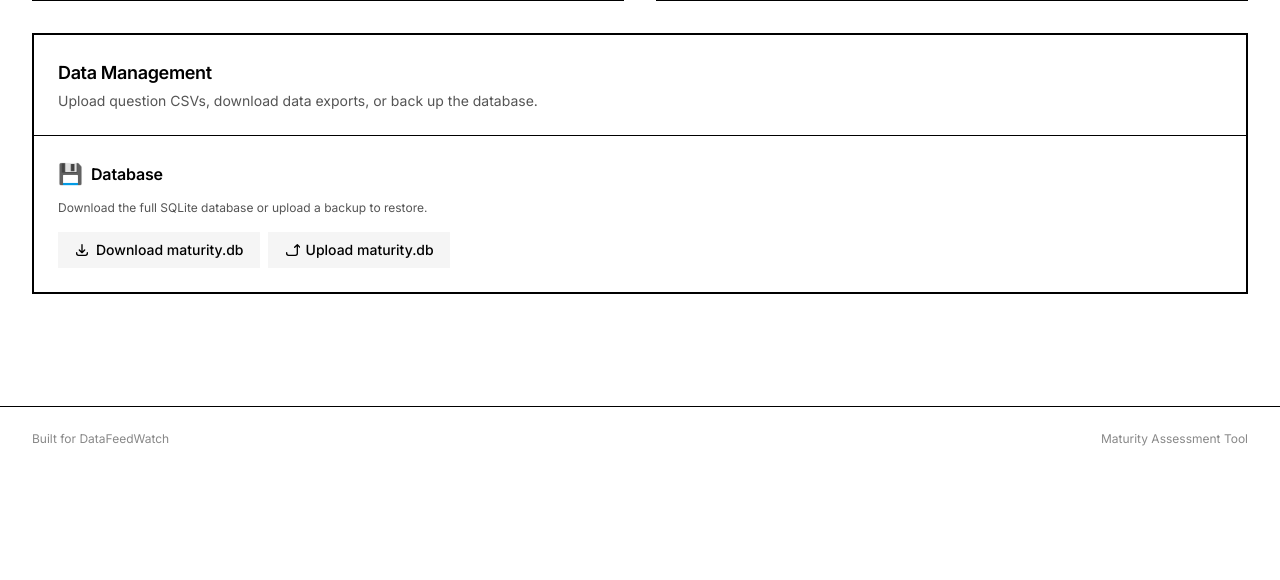
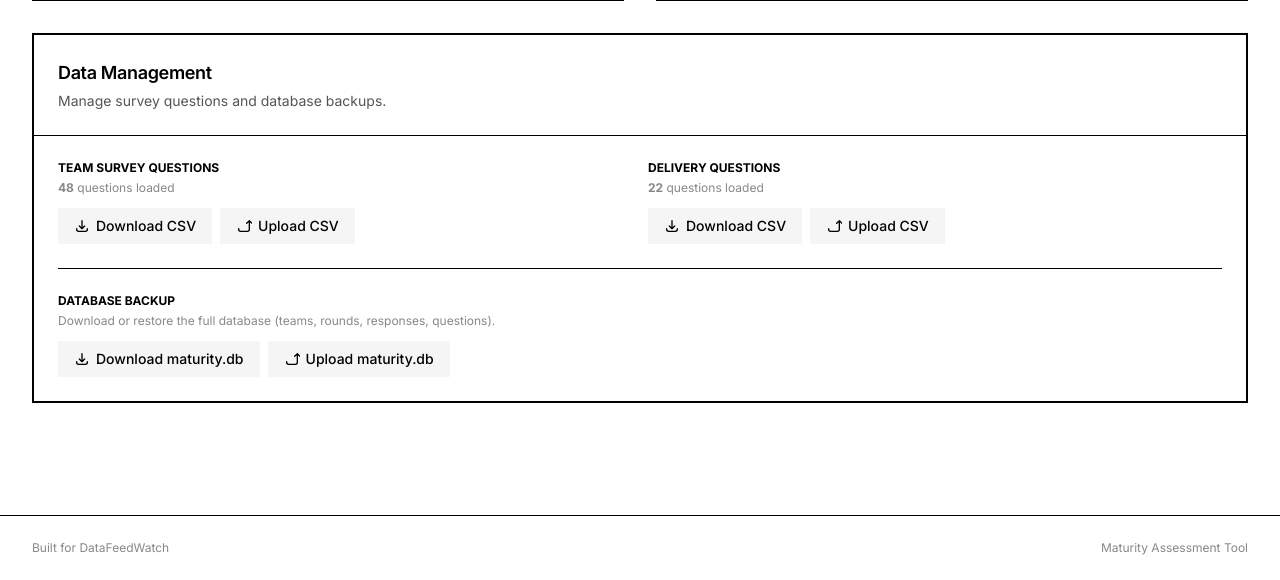
Before and after one commit to MajowyLas/team-maturity, a FastAPI app: page /admin in a window 1280 px wide. Shown: the part 751-1331 px from the top of the page. Before the commit the page ends 1197 px from the top, so only its background shows below. Run offline with FastAPI, Linux system fonts and the light colour scheme; data that the repository does not hold is empty; some libraries are stand-ins or nearby versions.

Commit message:
Restore question CSV upload alongside database backup in Data Management
Keep both options:
- Survey Questions: Download/Upload CSV per type (Team + Delivery)
  for easy question editing without touching the database
- Database Backup: Download/Upload full .db for complete restore
Compact 2-column layout for questions, separator before DB section.

Co-Authored-By: Claude Opus 4.6 <noreply@anthropic.com>

```diff
--- a/app/templates/admin.html
+++ b/app/templates/admin.html
@@ -198,14 +198,57 @@
 <div class="bg-hub-card border-2 border-hub-border mb-8">
     <div class="p-6 border-b border-hub-border">
         <h2 class="text-lg font-semibold text-hub-text">Data Management</h2>
-        <p class="text-sm text-hub-muted mt-1">Upload question CSVs, download data exports, or back up the database.</p>
+        <p class="text-sm text-hub-muted mt-1">Manage survey questions and database backups.</p>
     </div>
-    <div class="p-6">
-        <div class="flex items-center gap-2 mb-3">
-            <span class="text-xl">💾</span>
-            <h3 class="font-semibold text-hub-text">Database</h3>
+    <div class="p-6 space-y-6">
+        <!-- Survey Questions -->
+        <div class="grid grid-cols-1 md:grid-cols-2 gap-4">
+            <div>
+                <p class="text-xs font-bold text-hub-text uppercase mb-1">Team Survey Questions</p>
+                <p class="text-xs text-hub-faint mb-3"><strong>{{ team_q_count }}</strong> questions loaded</p>
+                <div class="flex flex-wrap items-center gap-2">
+                    <a href="/admin/data/download-questions/team"
+                       class="inline-flex items-center gap-1.5 px-4 py-2 bg-hub-hover text-hub-text rounded-lg text-sm font-medium hover:bg-hub-border active:scale-[0.97] transition-all duration-200">
+                        <svg class="w-4 h-4" fill="none" stroke="currentColor" viewBox="0 0 24 24"><path stroke-linecap="round" stroke-linejoin="round" stroke-width="2" d="M4 16v1a3 3 0 003 3h10a3 3 0 003-3v-1m-4-4l-4 4m0 0l-4-4m4 4V4"/></svg>
+                        Download CSV
+                    </a>
+                    <form method="POST" action="/admin/data/upload-questions/team" enctype="multipart/form-data"
+                          class="inline-flex items-center gap-2">
+                        <label class="inline-flex items-center gap-1.5 px-4 py-2 bg-hub-hover text-hub-text rounded-lg text-sm font-medium hover:bg-hub-border active:scale-[0.97] transition-all duration-200 cursor-pointer">
+                            <svg class="w-4 h-4" fill="none" stroke="currentColor" viewBox="0 0 24 24"><path stroke-linecap="round" stroke-linejoin="round" stroke-width="2" d="M4 16v1a3 3 0 003 3h10a3 3 0 003-3v-1m4-8l-4-4m0 0L16 8m4-4v12"/></svg>
+                            Upload CSV
+                            <input type="file" name="file" accept=".csv" required class="hidden"
+                                   onchange="if(confirm('This will replace all team survey questions. Continue?')) this.form.submit();">
+                        </label>
+                    </form>
                 </div>
-        <p class="text-xs text-hub-muted mb-4">Download the full SQLite database or upload a backup to restore.</p>
+            </div>
+            <div>
+                <p class="text-xs font-bold text-hub-text uppercase mb-1">Delivery Questions</p>
+                <p class="text-xs text-hub-faint mb-3"><strong>{{ eng_q_count }}</strong> questions loaded</p>
+                <div class="flex flex-wrap items-center gap-2">
+                    <a href="/admin/data/download-questions/engineering"
+                       class="inline-flex items-center gap-1.5 px-4 py-2 bg-hub-hover text-hub-text rounded-lg text-sm font-medium hover:bg-hub-border active:scale-[0.97] transition-all duration-200">
+                        <svg class="w-4 h-4" fill="none" stroke="currentColor" viewBox="0 0 24 24"><path stroke-linecap="round" stroke-linejoin="round" stroke-width="2" d="M4 16v1a3 3 0 003 3h10a3 3 0 003-3v-1m-4-4l-4 4m0 0l-4-4m4 4V4"/></svg>
+                        Download CSV
+                    </a>
+                    <form method="POST" action="/admin/data/upload-questions/engineering" enctype="multipart/form-data"
+                          class="inline-flex items-center gap-2">
+                        <label class="inline-flex items-center gap-1.5 px-4 py-2 bg-hub-hover text-hub-text rounded-lg text-sm font-medium hover:bg-hub-border active:scale-[0.97] transition-all duration-200 cursor-pointer">
+                            <svg class="w-4 h-4" fill="none" stroke="currentColor" viewBox="0 0 24 24"><path stroke-linecap="round" stroke-linejoin="round" stroke-width="2" d="M4 16v1a3 3 0 003 3h10a3 3 0 003-3v-1m4-8l-4-4m0 0L16 8m4-4v12"/></svg>
+                            Upload CSV
+                            <input type="file" name="file" accept=".csv" required class="hidden"
+                                   onchange="if(confirm('This will replace all delivery questions. Continue?')) this.form.submit();">
+                        </label>
+                    </form>
+                </div>
+            </div>
+        </div>
+
+        <!-- Database Backup -->
+        <div class="pt-6 border-t border-hub-border">
+            <p class="text-xs font-bold text-hub-text uppercase mb-1">Database Backup</p>
+            <p class="text-xs text-hub-faint mb-3">Download or restore the full database (teams, rounds, responses, questions).</p>
             <div class="flex flex-wrap items-center gap-2">
                 <a href="/admin/data/download-db"
                    class="inline-flex items-center gap-1.5 px-4 py-2 bg-hub-hover text-hub-text rounded-lg text-sm font-medium hover:bg-hub-border active:scale-[0.97] transition-all duration-200">
@@ -218,9 +261,10 @@
                         <svg class="w-4 h-4" fill="none" stroke="currentColor" viewBox="0 0 24 24"><path stroke-linecap="round" stroke-linejoin="round" stroke-width="2" d="M4 16v1a3 3 0 003 3h10a3 3 0 003-3v-1m4-8l-4-4m0 0L16 8m4-4v12"/></svg>
                         Upload maturity.db
                         <input type="file" name="file" accept=".db,.sqlite,.sqlite3" required class="hidden"
-                           onchange="if(confirm('⚠️ This will REPLACE all current data (teams, rounds, responses) with the uploaded database. This cannot be undone. Continue?')) this.form.submit();">
+                               onchange="if(confirm('⚠️ This will REPLACE all current data with the uploaded database. This cannot be undone. Continue?')) this.form.submit();">
                     </label>
                 </form>
+            </div>
         </div>
     </div>
 </div>
```
Lines whose indentation alone changed are shown as unchanged.
